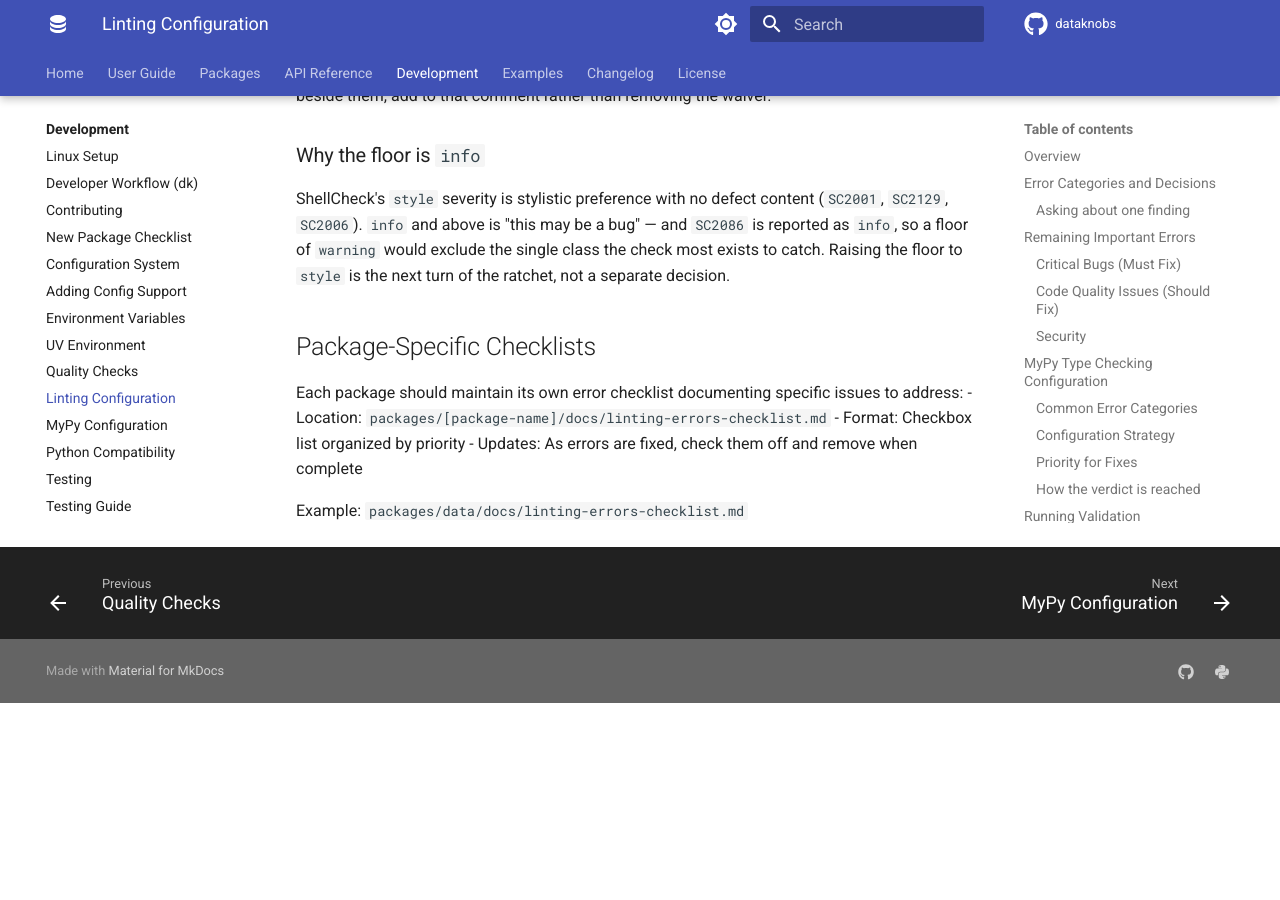
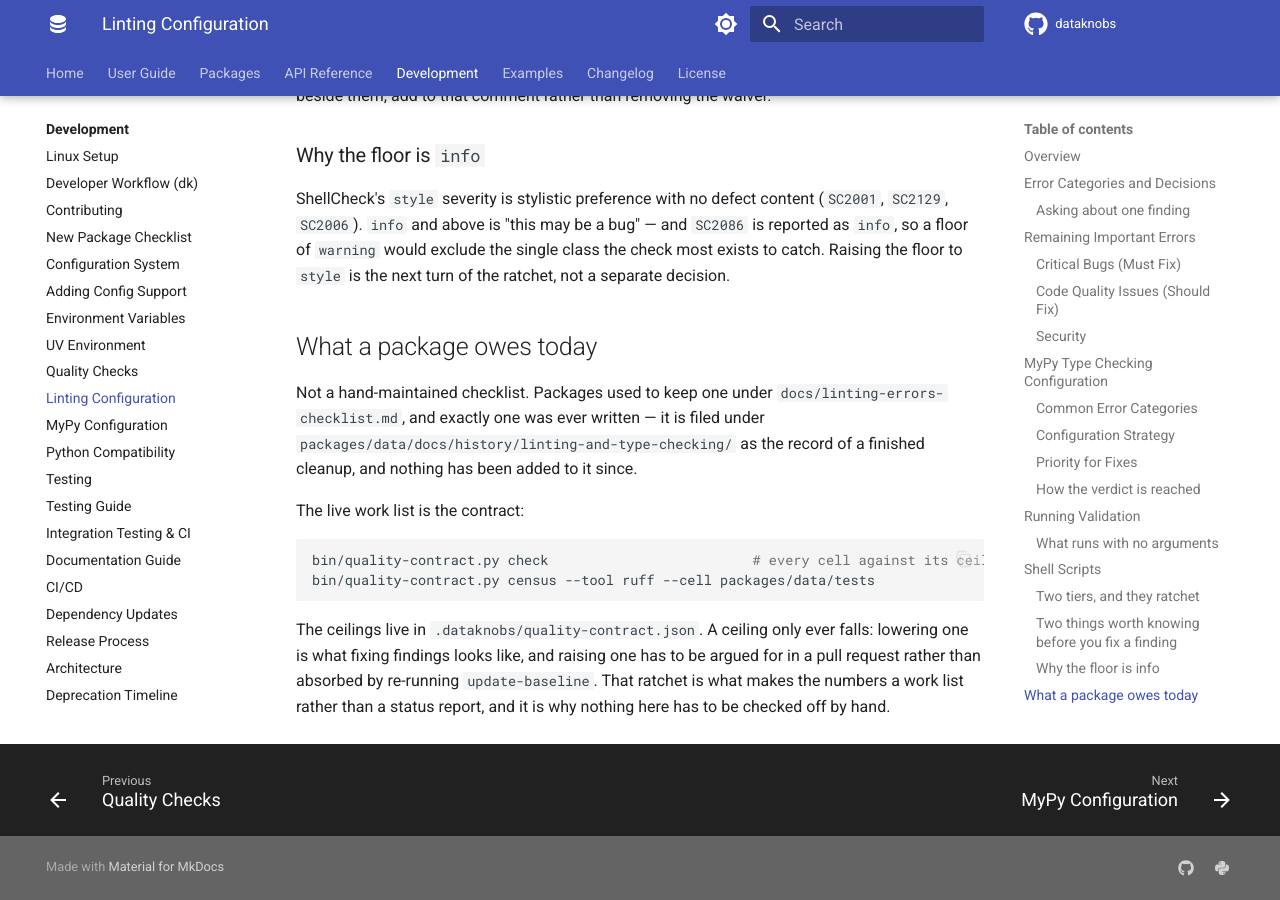
Before and after one commit to KBS-Labs/dataknobs, an MkDocs documentation site: the page built from docs/development/linting-configuration.md, in a window 1280 px wide and 900 px high, scrolled down 5913 px. Built offline with MkDocs 1.6.1 and Material for MkDocs 9.7.7, drawn with Linux system fonts in a browser that asks for light colours; comment, search, counter and statistics services are not loaded; before the commit the page ends 6616 px from its top, so only the background shows below that.

Commit message:
docs: repair three claims that were false where they stood
The sync stream_read had no counterpart to the async twin's KNOWN DEFECT
note, so a reader of the sync path inherited unwarned the half both share:
only the EQ branch appends a clause, so every non-EQ filter is dropped
silently and a caller that filtered gets back rows it filtered out, while
search() over the same Query applies them. Its note now also states what
the sync side does NOT have -- parameters are keyed by name, so a skipped
filter leaves a gap in the numbering rather than a misalignment. Both
notes now say the defect is recorded with its reproductions rather than
leaving that to be inferred.

The linting page kept a section instructing every package to maintain a
checklist at a path that does not exist, two hundred lines below the
overview this branch rewrote to say that practice ended. Exactly one such
file was ever written and it is filed under history/. Replaced with the
contract commands, whose invocations were run rather than recalled --
census takes --tool and --cell, not a positional. The claim that the
contract "runs at zero headroom" is dropped: it was measured for two cells
and asserted for all of them, and what the contract's own text supports is
that a ceiling only ever falls.

The lint-policy rule's low-count carve-out named two family postures as
though that were the list. TC00x is a third, sitting at exactly three
findings, and its argument is the one that shows why a count cannot decide
alone -- the hazard is a property of the library, so un-declining on the
count would trade a bounded backlog for an unbounded runtime failure. Now
a table, marked open. Also joins a code span that a line break had split,
which rendered as a path that did not resolve.

E501's argument described the 27 multi-line-string findings while the rule
has 200. Reclassified with a 3.12-aware tokenizer: 190 inside a string
token, only 10 in 9 files outside one. The single-line 163 are the weaker
half of its own case, and the entry now says so rather than leaving the
strongest reading to stand for all of them.

Co-Authored-By: Claude Opus 5 (1M context) <noreply@anthropic.com>

````diff
--- a/docs/development/linting-configuration.md
+++ b/docs/development/linting-configuration.md
@@ -232,11 +232,23 @@ ShellCheck's `style` severity is stylistic preference with no defect content
 class the check most exists to catch. Raising the floor to `style` is the next
 turn of the ratchet, not a separate decision.
 
-## Package-Specific Checklists
+## What a package owes today
 
-Each package should maintain its own error checklist documenting specific issues to address:
-- Location: `packages/[package-name]/docs/linting-errors-checklist.md`
-- Format: Checkbox list organized by priority
-- Updates: As errors are fixed, check them off and remove when complete
+Not a hand-maintained checklist. Packages used to keep one under
+`docs/linting-errors-checklist.md`, and exactly one was ever written — it is
+filed under `packages/data/docs/history/linting-and-type-checking/` as the
+record of a finished cleanup, and nothing has been added to it since.
 
-Example: `packages/data/docs/linting-errors-checklist.md`
+The live work list is the contract:
+
+```bash
+bin/quality-contract.py check                         # every cell against its ceiling
+bin/quality-contract.py census --tool ruff --cell packages/data/tests
+```
+
+The ceilings live in `.dataknobs/quality-contract.json`. A ceiling only ever
+falls: lowering one is what fixing findings looks like, and raising one has to
+be argued for in a pull request rather than absorbed by re-running
+`update-baseline`. That ratchet is what makes the numbers a work list rather
+than a status report, and it is why nothing here has to be checked off by
+hand.
````
Also changed, not shown: .claude/rules/lint-policy-authority.md (+16 -6 lines), pyproject.toml (+18 -6 lines), 1 other file.
